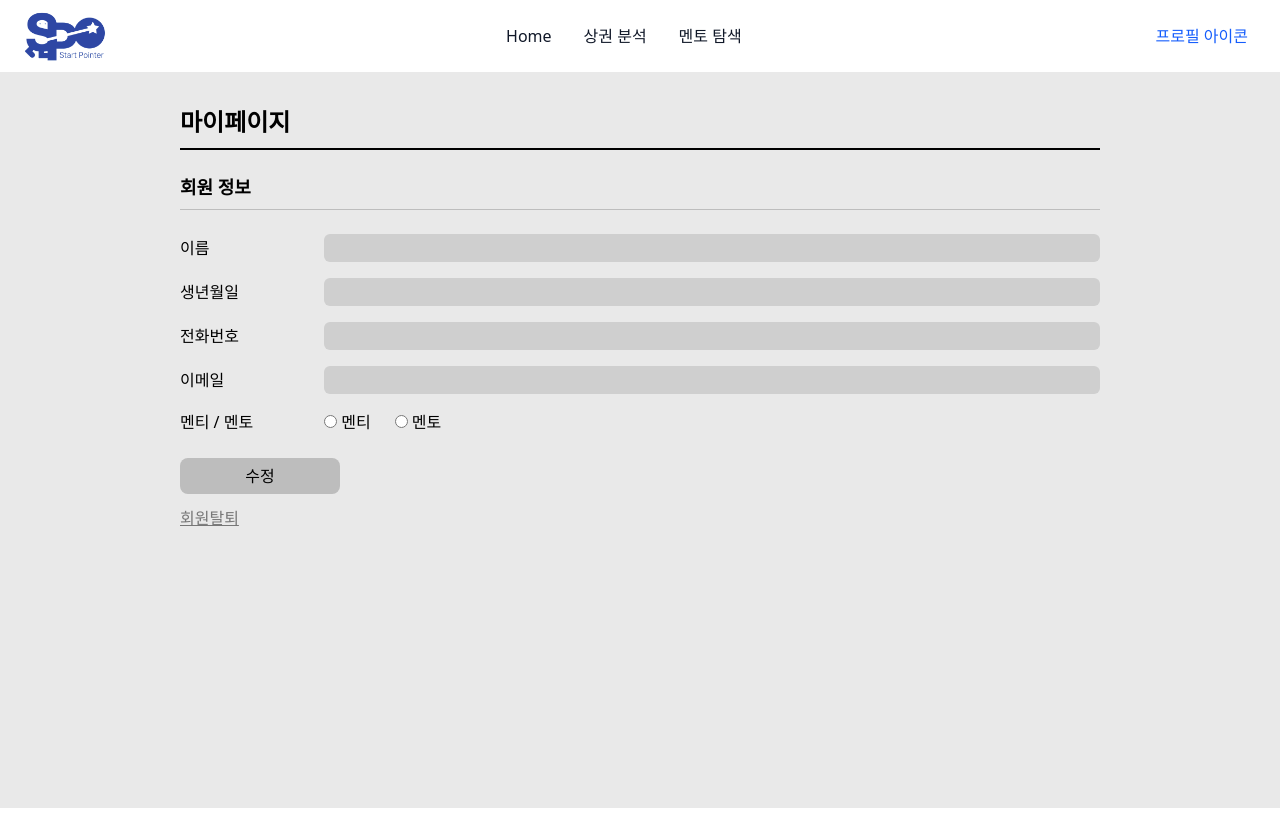
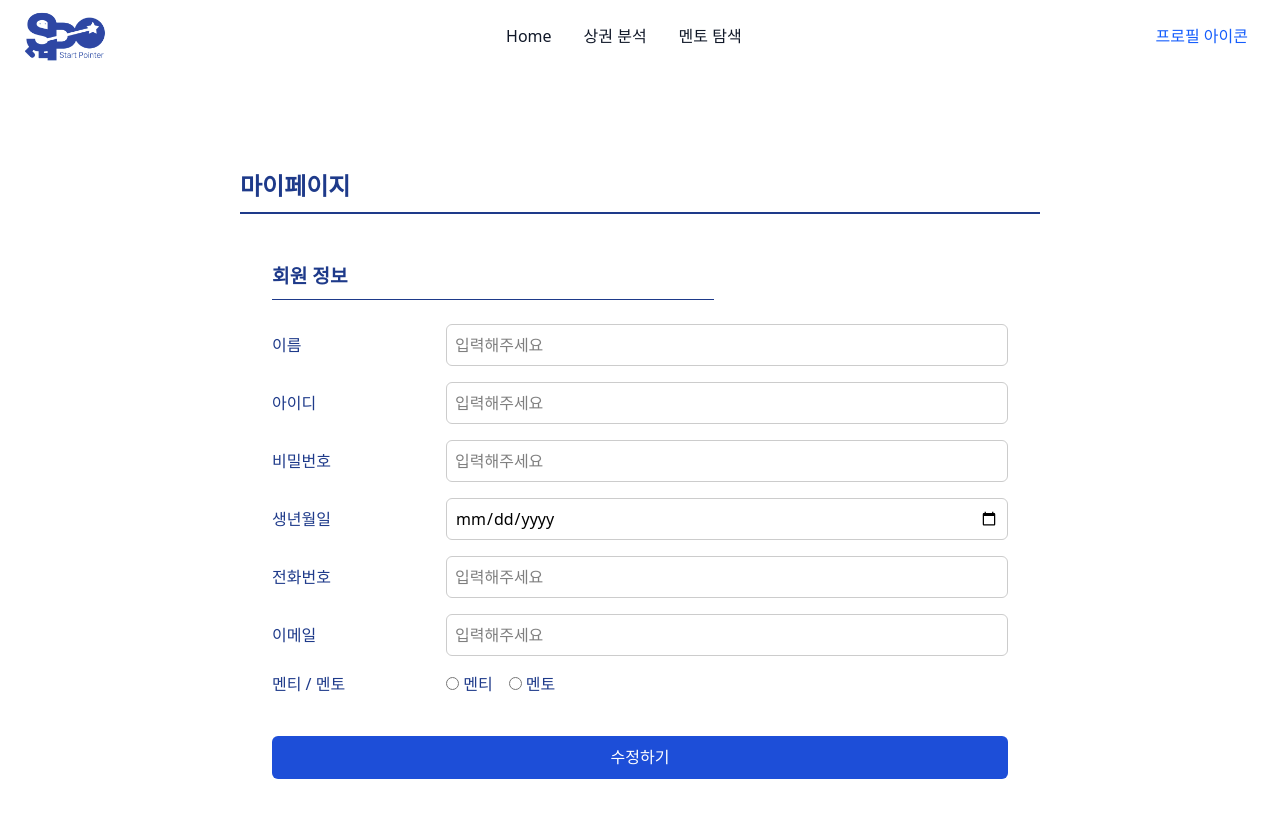
Before and after one commit to Likelion-YeungNam-Univ/13th-StartPoint-web, a React (Vite) app: page /mypage in a window 1280 px wide. Before the commit the page ends 808 px from the top, so only its background shows below. Built offline with nearby package versions, Linux system fonts and the light colour scheme.

Commit message:
마이페이지 UI 수정

```diff
--- a/src/App.jsx
+++ b/src/App.jsx
@@ -16,7 +16,6 @@ const App = () => {
           <Route path="market-research" element={<MarketResearch />} />
           <Route path="mentoring" element={<Mentoring />} />
           <Route path="mypage" element={<MyPage />} />
-          <Route path="mypage" element={<MyPage />} />
           <Route path="*" element={<NotFound />} />
         </Route>
       </Routes>
--- a/src/Layout.jsx
+++ b/src/Layout.jsx
@@ -6,7 +6,9 @@ const Layout = () => {
   return (
     <div className="h-screen flex flex-col">
       <NavBar />
-      <Outlet />
+      <main className="flex-1 pt-16">
+        <Outlet />
+      </main>
     </div>
   );
 };
--- a/src/pages/MyPage.jsx
+++ b/src/pages/MyPage.jsx
@@ -1,5 +1,6 @@
 import React from "react";
 import "./mypage.css";
+
 export default function MyPage() {
   return (
     <div className="mypage-wrap">
@@ -11,33 +12,33 @@ export default function MyPage() {
           <h2 className="mypage-section-title">회원 정보</h2>
           <hr className="mypage-section-line" />
 
-          <div className="mypage-grid">
+          <form className="mypage-form">
             <label>이름</label>
-            <div className="skeleton-input" />
+            <input type="text" placeholder="입력해주세요" />
+
+            <label>아이디</label>
+            <input type="text" placeholder="입력해주세요" />
+
+            <label>비밀번호</label>
+            <input type="password" placeholder="입력해주세요" />
 
             <label>생년월일</label>
-            <div className="skeleton-input" />
+            <input type="date" />
 
             <label>전화번호</label>
-            <div className="skeleton-input" />
+            <input type="text" placeholder="입력해주세요" />
 
             <label>이메일</label>
-            <div className="skeleton-input" />
+            <input type="email" placeholder="입력해주세요" />
 
             <label>멘티 / 멘토</label>
             <div className="radio-row">
               <label><input type="radio" name="role" /> 멘티</label>
               <label><input type="radio" name="role" /> 멘토</label>
             </div>
-          </div>
 
-          <div className="btn-row">
-            <button className="btn-primary" type="button">수정</button>
-          </div>
-
-          <div className="danger-row">
-            <button className="btn-ghost" type="button">회원탈퇴</button>
-          </div>
+            <button className="btn-primary" type="submit">수정하기</button>
+          </form>
         </section>
       </div>
     </div>
--- a/src/pages/mypage.css
+++ b/src/pages/mypage.css
@@ -1,31 +1,83 @@
-.mypage-wrap { background:#e9e9e9; min-height:calc(100vh - 64px); }
-.mypage-inner { max-width:960px; margin:0 auto; padding:32px 20px 80px; }
-.mypage-title { font-size:24px; font-weight:700; margin:0 0 8px; }
-.mypage-title-line { border:none; border-top:2px solid #000; margin:8px 0 24px; }
+.mypage-wrap {
+  display: flex;
+  justify-content: center;
+  padding: 2rem;
+  background: #fff;
+}
 
-.mypage-card { background:transparent; }
-.mypage-section-title { font-size:18px; font-weight:600; margin:8px 0; }
-.mypage-section-line { border:none; border-top:1px solid #bdbdbd; margin:8px 0 24px; }
+.mypage-inner {
+  max-width: 800px;
+  width: 100%;
+}
 
-.mypage-grid {
-  display:grid;
-  grid-template-columns:120px 1fr;
-  gap:16px 24px;
-  align-items:center;
+.mypage-title {
+  font-size: 1.5rem;
+  font-weight: 700;
+  color: #1E3A8A;
+  margin-bottom: 0.5rem;
 }
-.skeleton-input {
-  height:28px;
-  background:#cfcfcf;
-  border-radius:6px;
+
+.mypage-title-line {
+  border: none;
+  height: 2px;
+  background: #1E3A8A;
+  margin-bottom: 1.5rem;
 }
-.radio-row { display:flex; gap:24px; align-items:center; }
 
-.btn-row { margin-top:24px; }
+.mypage-card {
+  padding: 1.5rem 2rem;
+  border: none;
+}
+
+.mypage-section-title {
+  font-size: 1.2rem;
+  font-weight: 600;
+  color: #1E3A8A;
+  margin-bottom: 0.5rem;
+}
+
+.mypage-section-line {
+  border: none;
+  height: 1px;
+  background: #1E3A8A;
+  margin-bottom: 1.5rem;
+  width: 60%;
+}
+
+.mypage-form {
+  display: grid;
+  grid-template-columns: 150px 1fr;
+  gap: 1rem 1.5rem;
+  align-items: center;
+}
+
+.mypage-form label {
+  font-weight: 500;
+  color: #1E3A8A;
+}
+
+.mypage-form input[type="text"],
+.mypage-form input[type="email"],
+.mypage-form input[type="password"],
+.mypage-form input[type="date"] {
+  padding: 0.5rem;
+  border: 1px solid #ccc;
+  border-radius: 6px;
+}
+
+.radio-row {
+  display: flex;
+  gap: 1rem;
+}
+
 .btn-primary {
-  width:160px; height:36px; border-radius:8px; border:none;
-  background:#bdbdbd; cursor:pointer;
+  grid-column: 1 / -1;
+  margin-top: 1.5rem;
+  padding: 0.6rem;
+  background: #1D4ED8;
+  color: #fff;
+  border: none;
+  border-radius: 6px;
+  font-size: 1rem;
+  cursor: pointer;
 }
-.danger-row { margin-top:12px; }
-.btn-ghost {
-  background:none; border:none; color:#777; text-decoration:underline; cursor:pointer;
-}
```
